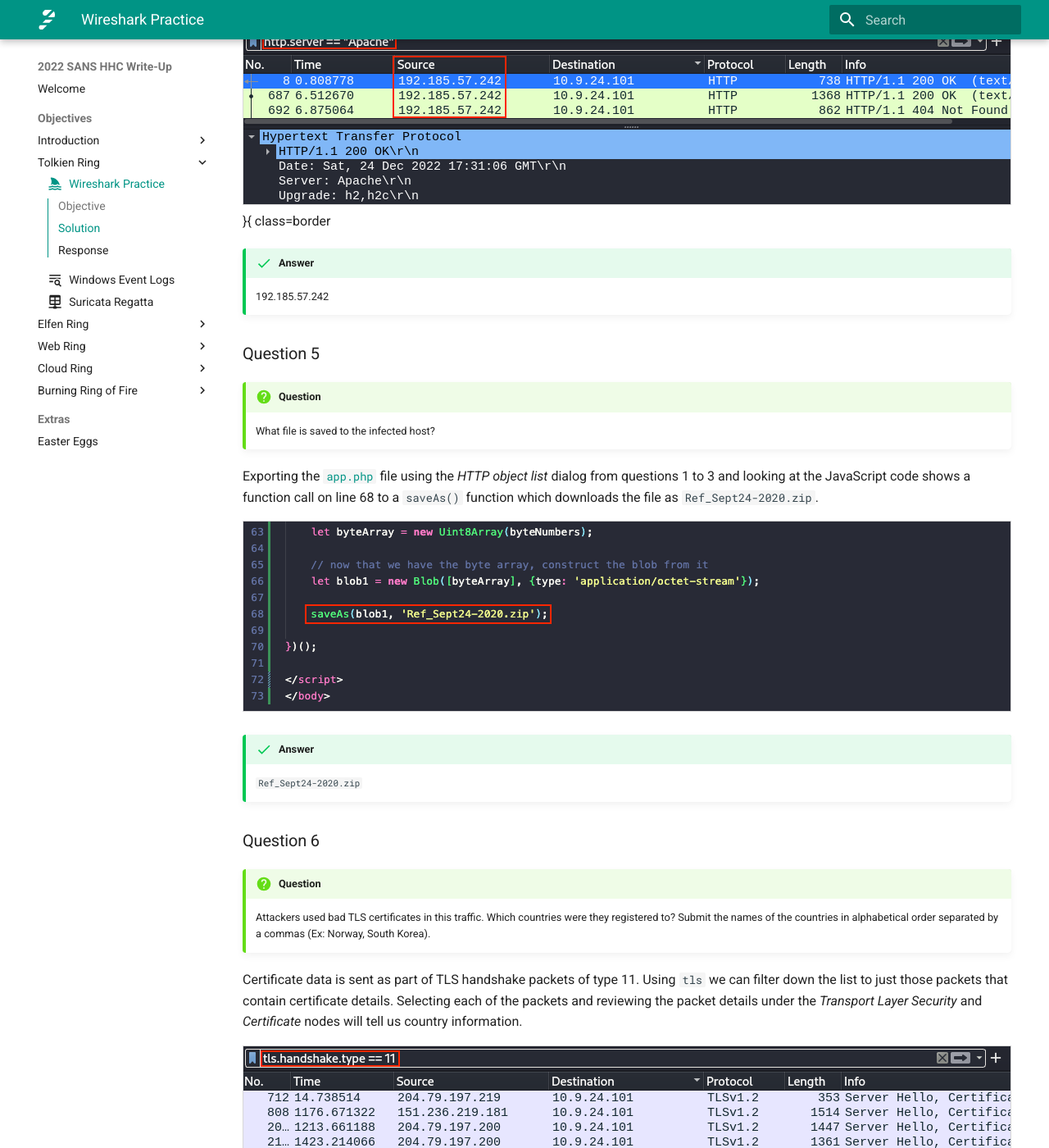
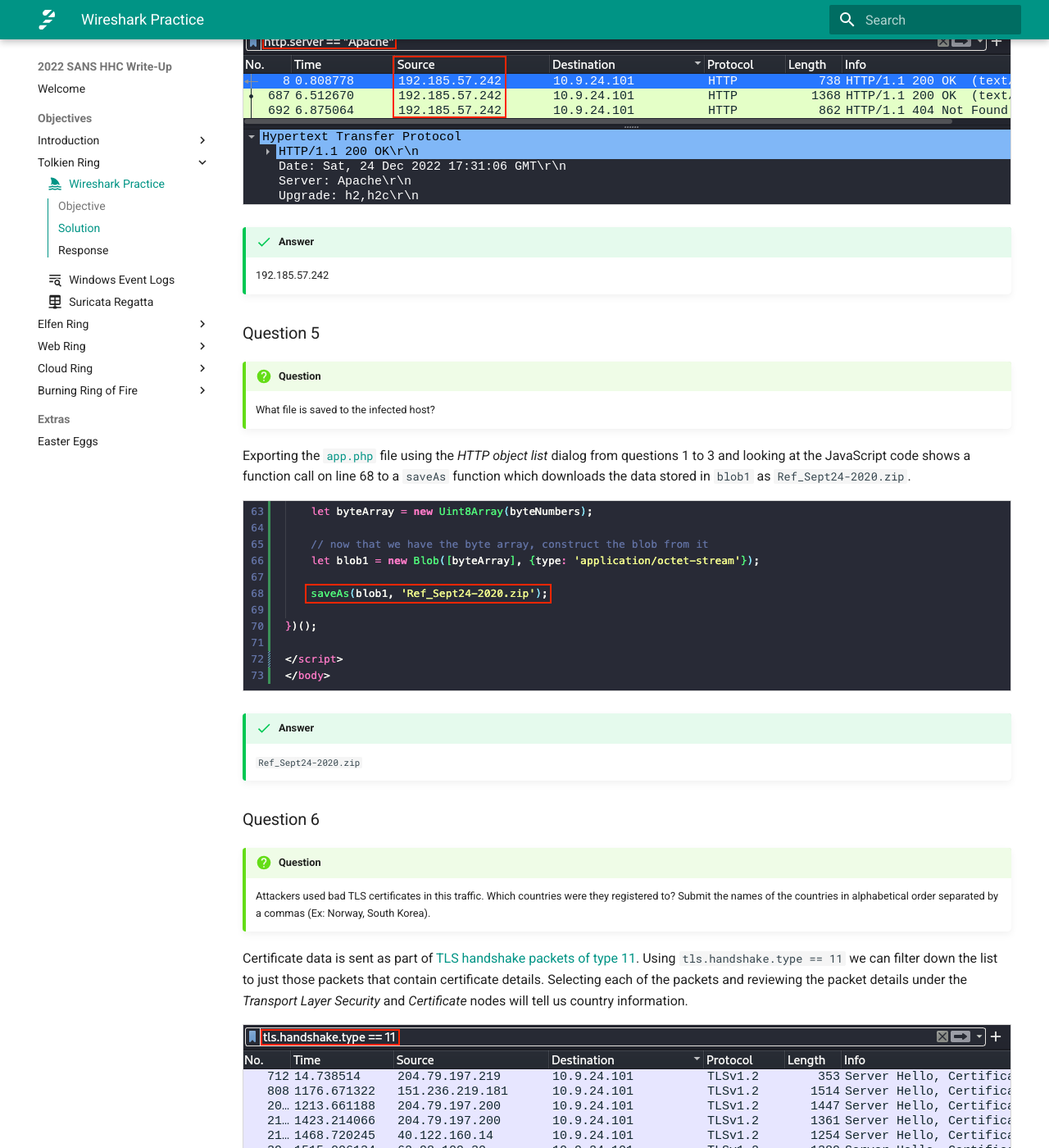
Before and after one commit to crahan/HolidayHackChallenge2022, an MkDocs documentation site: the page built from docs/objectives/o2.md, in a window 1280 px wide and 1400 px high, scrolled down 2736 px. Shown: the whole window at 82% size. Built offline with MkDocs 1.6.1 and Material for MkDocs 9.7.7, drawn with Linux system fonts in a browser that asks for light colours; emoji names are drawn with the system emoji font; comment, search, counter and statistics services are not loaded; some of the changed text lies outside the part shown.

Commit message:
o2 reviewed

```diff
--- a/docs/objectives/o2.md
+++ b/docs/objectives/o2.md
@@ -59,10 +59,10 @@
 
 ![Export object submenu](../img/objectives/o2/export_objects.png){ class=border }
 
-Iterating over each menu entry shows that only the *HTTP...* submenu has several exportable objects.
+Opening each object type menu entry shows that only the *HTTP...* submenu leads to several exportable objects.
 
 !!! success "Answer"
-    Answer: http
+    http
 
 
 ### Question 2
@@ -98,7 +98,7 @@
 
 Wireshark's [HTTP display filter documentation](https://www.wireshark.org/docs/dfref/h/http.html) tells us we can use `http.server == "Apache"` to find the proper IP address.
 
-![Apache server](../img/objectives/o2/apache_server.png){ class=border }{ class=border }
+![Apache server](../img/objectives/o2/apache_server.png){ class=border }
 
 !!! success "Answer"
     192.185.57.242
@@ -109,7 +109,7 @@
 !!! question "Question"
     What file is saved to the infected host?
 
-Exporting the [`app.php`](../artifacts/objectives/o2/app.php) file using the *HTTP object list* dialog from questions 1 to 3 and looking at the JavaScript code shows a function call on line 68 to a `saveAs()` function which downloads the file as `Ref_Sept24-2020.zip`.
+Exporting the [`app.php`](../artifacts/objectives/o2/app.php) file using the *HTTP object list* dialog from questions 1 to 3 and looking at the JavaScript code shows a function call on line 68 to a `saveAs` function which downloads the data stored in `blob1` as `Ref_Sept24-2020.zip`.
 
 ![saveAs function](../img/objectives/o2/app_php.png){ class=border }
 
@@ -122,7 +122,7 @@
 !!! question "Question"
     Attackers used bad TLS certificates in this traffic. Which countries were they registered to? Submit the names of the countries in alphabetical order separated by a commas (Ex: Norway, South Korea).
 
-Certificate data is sent as part of TLS handshake packets of type 11. Using `tls` we can filter down the list to just those packets that contain certificate details. Selecting each of the packets and reviewing the packet details under the *Transport Layer Security* and *Certificate* nodes will tell us country information.
+Certificate data is sent as part of [TLS handshake packets of type 11](https://ask.wireshark.org/question/12156/how-to-extract-certificate-from-ssl-session-setup-trace/). Using `tls.handshake.type == 11` we can filter down the list to just those packets that contain certificate details. Selecting each of the packets and reviewing the packet details under the *Transport Layer Security* and *Certificate* nodes will tell us country information.
 
 ![TLS handshake 11](../img/objectives/o2/tls_handshake_11.png){ class=border }
 
```
Also changed, not shown: other parts of docs/objectives/o2.md (+1 -1 lines), docs/img/objectives/o2/export_objects.png.
